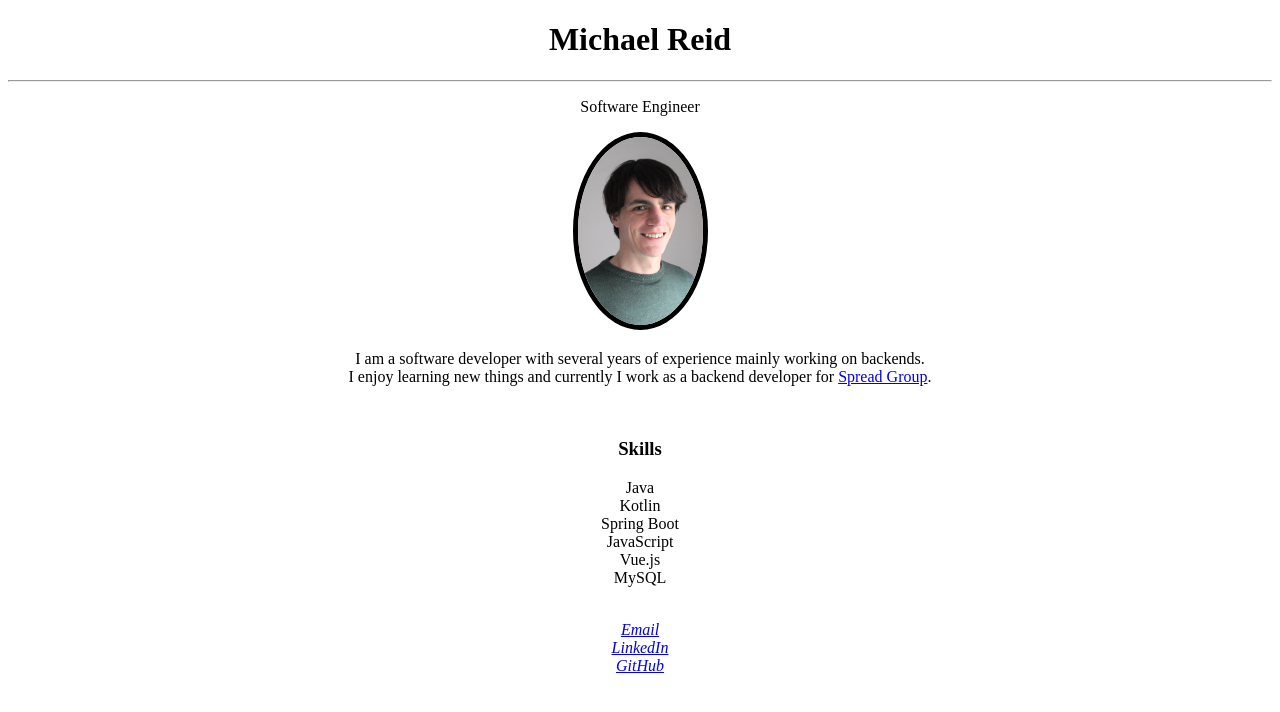
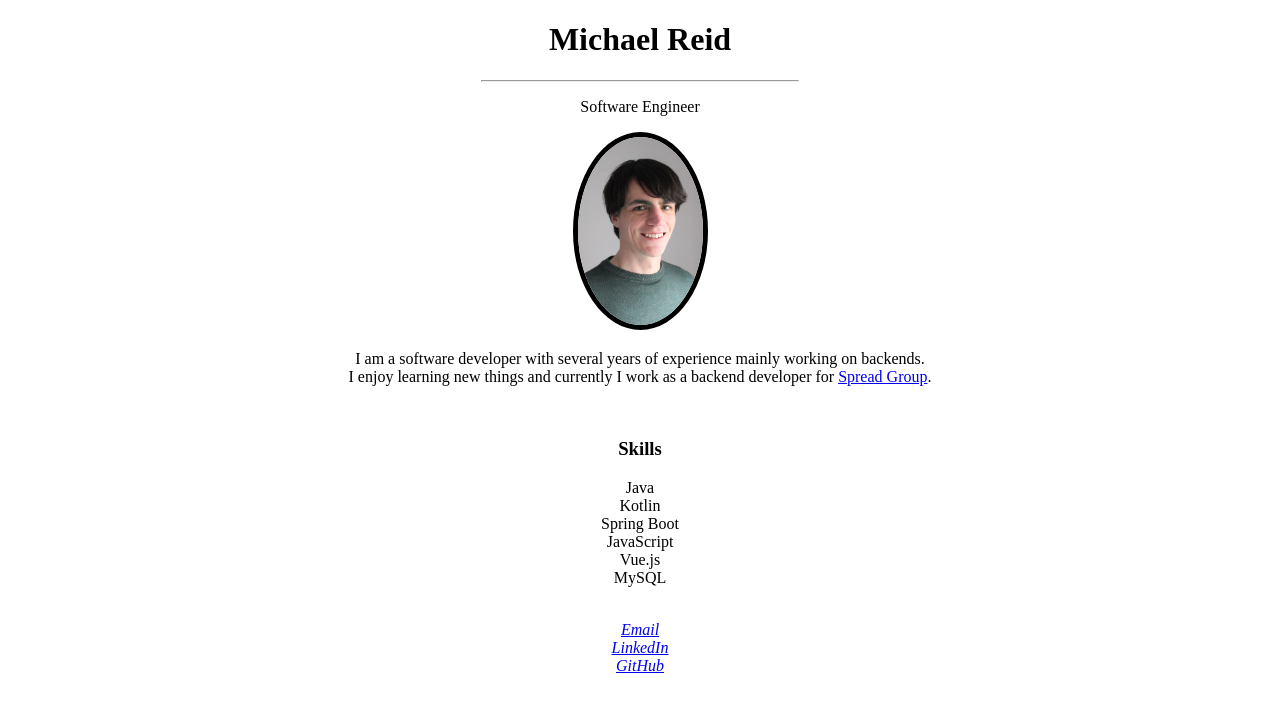
Before and after one commit to mikereid1/website, a Vue app: page / in a window 1280 px wide. Shown: the top 712 px of the page. Built offline with nearby package versions, Linux system fonts and the light colour scheme; what js-confetti would draw is missing.

Commit message:
reduce hr tag width

```diff
--- a/src/components/Header.vue
+++ b/src/components/Header.vue
@@ -12,7 +12,7 @@ export default {
 <template>
     <div class="center">
         <h1>{{ name }}</h1>
-        <hr>
+        <hr width="25%">
         <p>Software Engineer</p>
     </div>
 </template>
```
